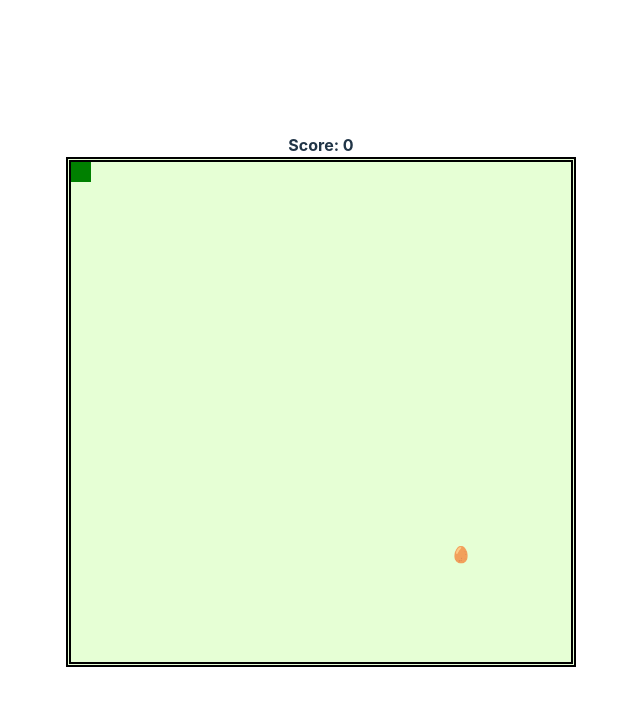
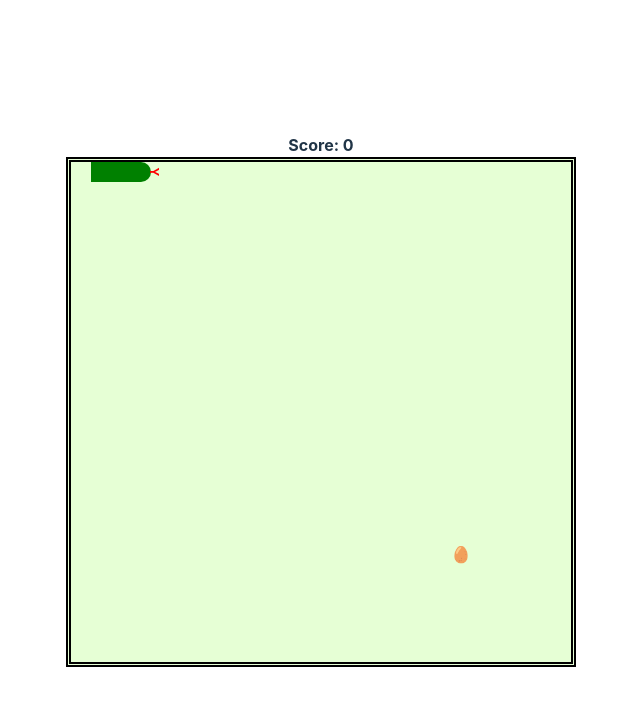
Before and after one commit to DominikFischer86/snek, a React (Vite) app: page / in a window 1280 px wide. Shown: the top 706 px of the page, without its empty margins (319-959 px from the left). Built offline with nearby package versions, Linux system fonts and the light colour scheme.

Commit message:
feat: Create moving snake logic

```diff
--- a/src/App.tsx
+++ b/src/App.tsx
@@ -1,38 +1,101 @@
 import { useState, useEffect } from "react"
+
+import Snake from "./components/Snake"
 
 import "./App.css"
 
 const ARENA_SIZE_X = 500
 const ARENA_SIZE_Y = 500
-const SNAKE_SIZE = 20
-const RATIO_X = ARENA_SIZE_X / SNAKE_SIZE
-const RATIO_Y = ARENA_SIZE_Y / SNAKE_SIZE
+const SNAKE_PART_SIZE = 20
+const RATIO_X = ARENA_SIZE_X / SNAKE_PART_SIZE
+const RATIO_Y = ARENA_SIZE_Y / SNAKE_PART_SIZE
 
 const FOOD_TYPES = ["egg", "chicken"]
+const BASE_SNAKE = ["head", "body_1", "tail"]
+
+const INITIAL_SNAKEPOSITIONS = {
+	"level-1": {
+		[BASE_SNAKE[0]]: { x: SNAKE_PART_SIZE * BASE_SNAKE.length, y: 0 },
+		[BASE_SNAKE[1]]: {
+			x: SNAKE_PART_SIZE * BASE_SNAKE.length - SNAKE_PART_SIZE,
+			y: 0
+		},
+		[BASE_SNAKE[2]]: {
+			x: SNAKE_PART_SIZE * BASE_SNAKE.length - SNAKE_PART_SIZE * 2,
+			y: 0
+		}
+	}
+}
 
 const registerMovement = (handleEvent: any) =>
 	document.addEventListener("keydown", handleEvent)
 
+const SNAKE_POSITION_HISTORY: any[] = []
+
 const App = () => {
-	const setFoodX = Math.floor(Math.random() * RATIO_X) * SNAKE_SIZE
-	const setFoodY = Math.floor(Math.random() * RATIO_Y) * SNAKE_SIZE
+	const setFoodX = Math.floor(Math.random() * RATIO_X) * SNAKE_PART_SIZE
+	const setFoodY = Math.floor(Math.random() * RATIO_Y) * SNAKE_PART_SIZE
 
 	const [score, setScore] = useState(0)
-	const [snakePosition, setSnakePosition] = useState({ x: 0, y: 0 })
+	const [level, setLevel] = useState(1)
+	const [snakePositions, setSnakePositions] = useState(INITIAL_SNAKEPOSITIONS)
+	const [tickCounter, setTickCounter] = useState(0)
+	const [snake, setSnake] = useState(BASE_SNAKE)
 	const [foodPosition, setFoodPosition] = useState({
 		x: setFoodX,
 		y: setFoodY
 	})
-	const [snakeDirection, setSnakeDirection] = useState("right")
+	const [snakeHeadDirection, setSnakeHeadDirection] = useState("right")
+	// const [lastSnakeHeadDirection, setLastSnakeHeadDirection] = useState("")
 	const [gameOver, setGameOver] = useState(false)
 
 	useEffect(() => {
 		registerMovement(handleMovement)
 	}, [])
 
+	useEffect(() => {
+		SNAKE_POSITION_HISTORY.push(snakePositions)
+		if (SNAKE_POSITION_HISTORY.length > snake.length)
+			SNAKE_POSITION_HISTORY.splice(-snake.length + 1)
+	}, [snakePositions])
+
+	console.log(SNAKE_POSITION_HISTORY)
+
+	const snakePositionSetter = (
+		previousState: any,
+		axis: string,
+		snakePart: string,
+		direction: number
+	) => {
+		const lvl = `level-${level}`
+
+		return {
+			...previousState,
+			...{
+				[lvl]: {
+					...previousState[lvl],
+					...{
+						[snakePart]: {
+							x:
+								axis === "x"
+									? previousState[lvl][snakePart]?.x +
+									  SNAKE_PART_SIZE * direction
+									: previousState[lvl][snakePart]?.x,
+							y:
+								axis === "y"
+									? previousState[lvl][snakePart]?.y +
+									  SNAKE_PART_SIZE * direction
+									: previousState[lvl][snakePart]?.y
+						}
+					}
+				}
+			}
+		}
+	}
+
 	const gameIsOver = () => {
 		setGameOver(true)
-		setSnakePosition({ x: 0, y: 0 })
+		setSnakePositions(INITIAL_SNAKEPOSITIONS)
 	}
 
 	const foodIsEaten = () => {
@@ -44,35 +107,58 @@ const App = () => {
 		return
 	}
 
-	if (snakePosition.x === foodPosition.x && snakePosition.y === foodPosition.y)
-		foodIsEaten()
+	// if (
+	// 	snakePositions.x === foodPosition.x &&
+	// 	snakePositions.y === foodPosition.y
+	// )
+	// 	foodIsEaten()
 
-	if (
-		snakePosition.x < 0 ||
-		snakePosition.y < 0 ||
-		snakePosition.x >= ARENA_SIZE_X ||
-		snakePosition.y >= ARENA_SIZE_Y
-	)
-		gameIsOver()
+	// if (
+	// 	snakePositions.x < 0 ||
+	// 	snakePositions.y < 0 ||
+	// 	snakePositions.x >= ARENA_SIZE_X ||
+	// 	snakePositions.y >= ARENA_SIZE_Y
+	// )
+	// 	gameIsOver()
 
 	const handleMovement = (event: any) => {
 		const { key } = event
 
 		if (key === "ArrowRight") {
-			setSnakeDirection("right")
-			return setSnakePosition(prev => ({ ...prev, x: prev.x + SNAKE_SIZE }))
+			setSnakeHeadDirection("right")
+			snake.forEach((snakePart: string) =>
+				setSnakePositions((previousState: any) =>
+					snakePositionSetter(previousState, "x", snakePart, 1)
+				)
+			)
+			setTickCounter(tick => tick + 1)
 		}
 		if (key === "ArrowLeft") {
-			setSnakeDirection("left")
-			return setSnakePosition(prev => ({ ...prev, x: prev.x - SNAKE_SIZE }))
+			setSnakeHeadDirection("left")
+			snake.forEach((snakePart: string) =>
+				setSnakePositions((previousState: any) =>
+					snakePositionSetter(previousState, "x", snakePart, -1)
+				)
+			)
+			setTickCounter(tick => tick + 1)
 		}
 		if (key === "ArrowDown") {
-			setSnakeDirection("down")
-			return setSnakePosition(prev => ({ ...prev, y: prev.y + SNAKE_SIZE }))
+			setSnakeHeadDirection("down")
+			snake.forEach((snakePart: string) =>
+				setSnakePositions((previousState: any) =>
+					snakePositionSetter(previousState, "y", snakePart, 1)
+				)
+			)
+			setTickCounter(tick => tick + 1)
 		}
 		if (key === "ArrowUp") {
-			setSnakeDirection("up")
-			return setSnakePosition(prev => ({ ...prev, y: prev.y - SNAKE_SIZE }))
+			setSnakeHeadDirection("up")
+			snake.forEach((snakePart: string) =>
+				setSnakePositions((previousState: any) =>
+					snakePositionSetter(previousState, "y", snakePart, -1)
+				)
+			)
+			setTickCounter(tick => tick + 1)
 		}
 	}
 
@@ -84,22 +170,26 @@ const App = () => {
 					className="arena"
 					style={{ width: `${ARENA_SIZE_X}px`, height: `${ARENA_SIZE_Y}px` }}
 				>
-					<div
-						className={`snek ${snakeDirection}`}
-						style={{
-							top: snakePosition.y,
-							left: snakePosition.x,
-							width: `${SNAKE_SIZE}px`,
-							height: `${SNAKE_SIZE}px`
-						}}
-					></div>
+					{snake.map((snakePart: string, index: number) => {
+						return (
+							<Snake
+								snakeHeadDirection={snakeHeadDirection}
+								snakePositions={snakePositions}
+								snakeSize={SNAKE_PART_SIZE}
+								snakePart={snakePart}
+								level={`level-${level}`}
+								key={snakePart}
+							/>
+						)
+					})}
+
 					<div
 						className="food egg"
 						style={{
 							top: foodPosition.y,
 							left: foodPosition.x,
-							width: `${SNAKE_SIZE}px`,
-							height: `${SNAKE_SIZE}px`
+							width: `${SNAKE_PART_SIZE}px`,
+							height: `${SNAKE_PART_SIZE}px`
 						}}
 					></div>
 				</div>
--- /dev/null
+++ b/src/components/Snake.tsx
@@ -0,0 +1,29 @@
+type SnakePropTypes = {
+	snakeHeadDirection: string
+	snakePositions: any
+	snakeSize: number
+	snakePart: string
+	level: string
+}
+
+const Snake = ({
+	snakeHeadDirection,
+	snakePositions,
+	snakeSize,
+	snakePart,
+	level
+}: SnakePropTypes) => {
+	return (
+		<div
+			className={`snek ${snakeHeadDirection} ${snakePart}`}
+			style={{
+				top: snakePositions[level][snakePart]?.y,
+				left: snakePositions[level][snakePart]?.x,
+				width: `${snakeSize}px`,
+				height: `${snakeSize}px`
+			}}
+		></div>
+	)
+}
+
+export default Snake
```
